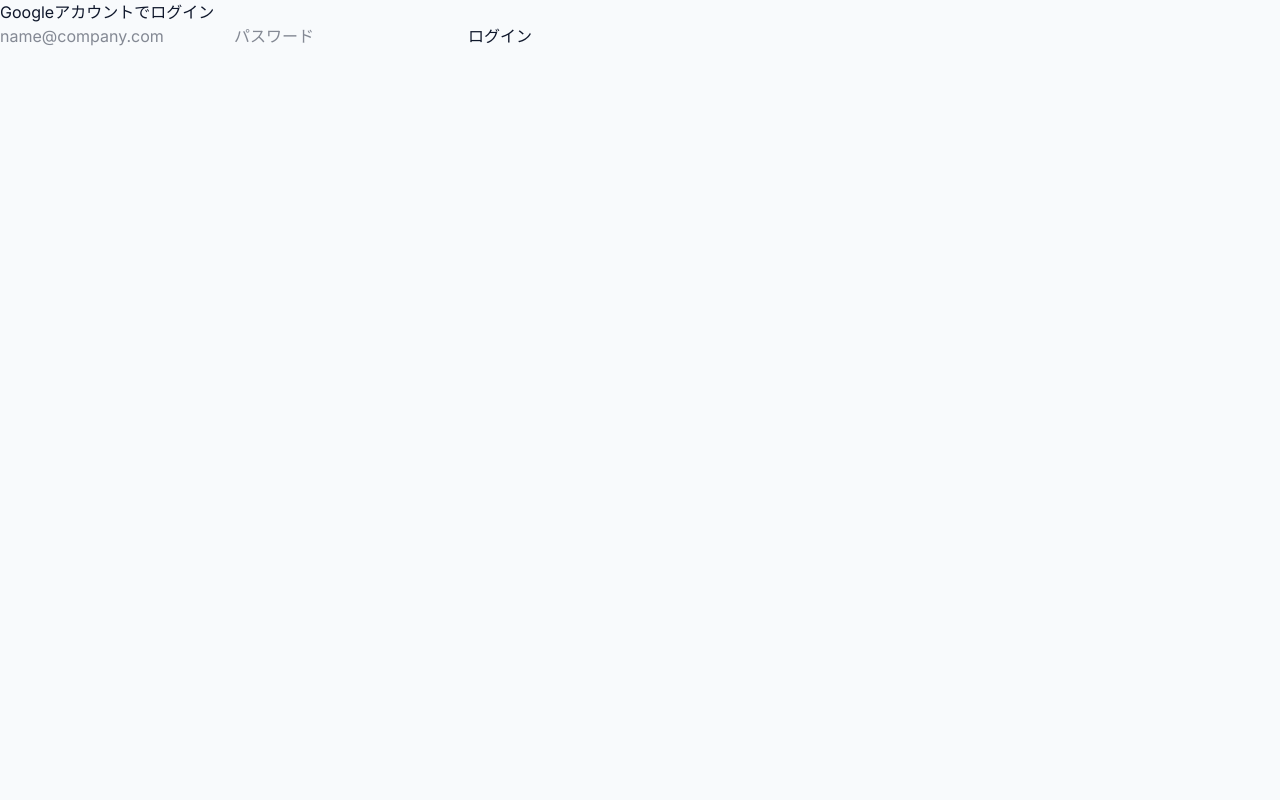
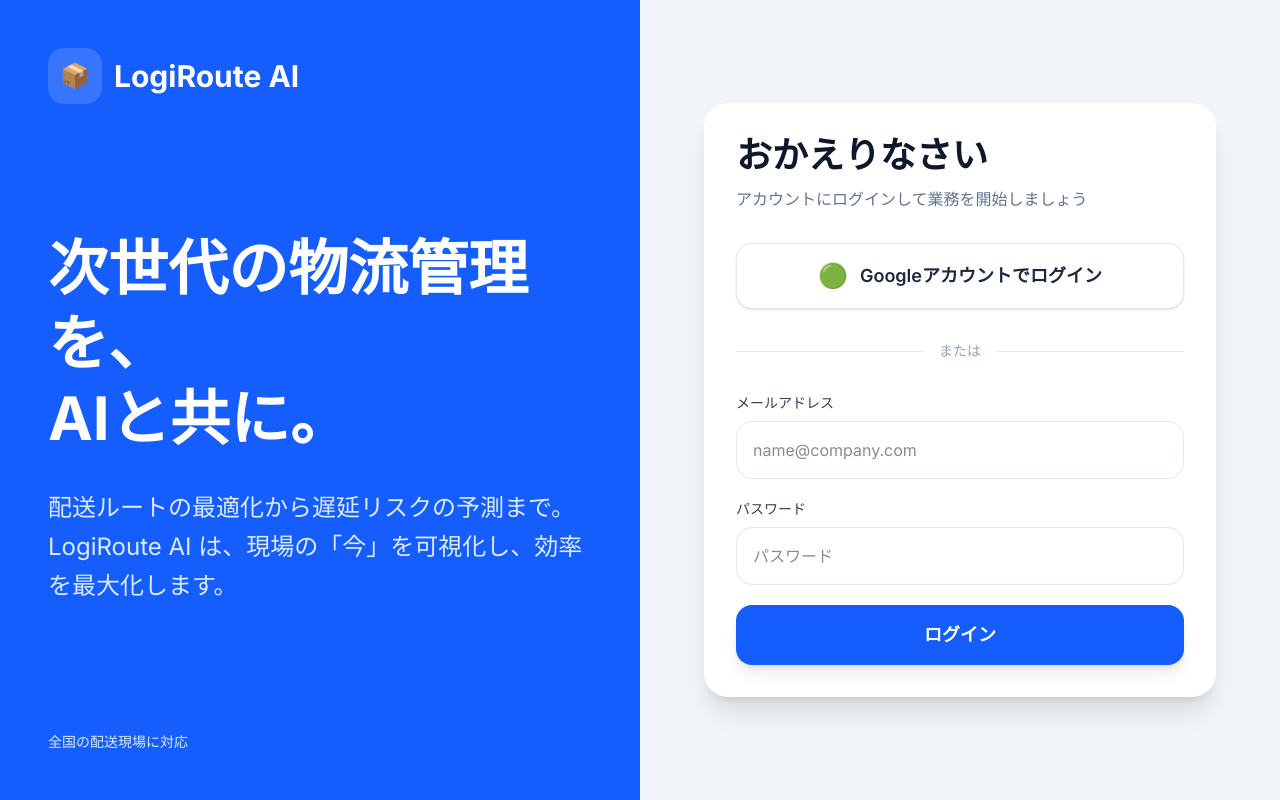
Before and after one commit to yuruttoiyashi/Logi-Route-Ai, a React (Vite) app: page /login in a window 1280 px wide. Built offline with nearby package versions, Linux system fonts and the light colour scheme; no server answers; the database is empty.

Commit message:
fix login redirect after auth

```diff
--- a/src/pages/LoginPage.tsx
+++ b/src/pages/LoginPage.tsx
@@ -1,66 +1,158 @@
-import React, { useState } from 'react';
+import React, { useEffect, useState } from 'react';
 import {
+  GoogleAuthProvider,
+  onAuthStateChanged,
   signInWithEmailAndPassword,
-  GoogleAuthProvider,
   signInWithRedirect,
 } from 'firebase/auth';
+import { useNavigate } from 'react-router-dom';
 import { auth } from '../lib/firebase';
 
 export default function LoginPage() {
+  const navigate = useNavigate();
+
   const [email, setEmail] = useState('');
   const [password, setPassword] = useState('');
   const [errorMessage, setErrorMessage] = useState('');
+  const [submitting, setSubmitting] = useState(false);
+
+  useEffect(() => {
+    const unsubscribe = onAuthStateChanged(auth, (user) => {
+      if (user) {
+        navigate('/dashboard', { replace: true });
+      }
+    });
+
+    return () => unsubscribe();
+  }, [navigate]);
 
   const handleEmailLogin = async (e: React.FormEvent<HTMLFormElement>) => {
     e.preventDefault();
 
     try {
+      setSubmitting(true);
       setErrorMessage('');
       await signInWithEmailAndPassword(auth, email, password);
+      navigate('/dashboard', { replace: true });
     } catch (error) {
       console.error(error);
       setErrorMessage('メールログインに失敗しました。');
+    } finally {
+      setSubmitting(false);
     }
   };
 
   const handleGoogleLogin = async () => {
     try {
+      setSubmitting(true);
       setErrorMessage('');
       const provider = new GoogleAuthProvider();
       await signInWithRedirect(auth, provider);
     } catch (error) {
       console.error(error);
       setErrorMessage('Googleログインに失敗しました。');
+      setSubmitting(false);
     }
   };
 
   return (
-    <div>
-      {errorMessage && <p>{errorMessage}</p>}
+    <div className="min-h-screen bg-slate-100">
+      <div className="grid min-h-screen lg:grid-cols-2">
+        <div className="hidden bg-blue-600 p-12 text-white lg:flex lg:flex-col lg:justify-between">
+          <div className="flex items-center gap-3">
+            <div className="rounded-2xl bg-white/15 p-3 text-2xl">📦</div>
+            <div className="text-3xl font-bold">LogiRoute AI</div>
+          </div>
 
-      <button type="button" onClick={handleGoogleLogin}>
+          <div className="max-w-xl">
+            <h1 className="text-6xl font-bold leading-tight">
+              次世代の物流管理を、
+              <br />
+              AIと共に。
+            </h1>
+            <p className="mt-8 text-2xl leading-relaxed text-blue-100">
+              配送ルートの最適化から遅延リスクの予測まで。
+              LogiRoute AI は、現場の「今」を可視化し、効率を最大化します。
+            </p>
+          </div>
+
+          <div className="text-sm text-blue-100">全国の配送現場に対応</div>
+        </div>
+
+        <div className="flex items-center justify-center p-6">
+          <div className="w-full max-w-lg rounded-3xl bg-white p-8 shadow-xl">
+            <h2 className="text-4xl font-bold text-slate-900">おかえりなさい</h2>
+            <p className="mt-3 text-slate-500">
+              アカウントにログインして業務を開始しましょう
+            </p>
+
+            {errorMessage && (
+              <div className="mt-6 rounded-2xl border border-rose-200 bg-rose-50 px-4 py-3 text-sm text-rose-600">
+                {errorMessage}
+              </div>
+            )}
+
+            <button
+              type="button"
+              onClick={handleGoogleLogin}
+              disabled={submitting}
+              className="mt-8 flex w-full items-center justify-center gap-3 rounded-2xl border border-slate-200 bg-white px-4 py-4 text-lg font-semibold text-slate-800 shadow-sm transition hover:bg-slate-50 disabled:cursor-not-allowed disabled:opacity-60"
+            >
+              <span className="text-2xl">🟢</span>
               Googleアカウントでログイン
             </button>
 
-      <form onSubmit={handleEmailLogin}>
+            <div className="my-8 flex items-center gap-4 text-sm text-slate-400">
+              <div className="h-px flex-1 bg-slate-200" />
+              <span>または</span>
+              <div className="h-px flex-1 bg-slate-200" />
+            </div>
+
+            <form onSubmit={handleEmailLogin} className="space-y-5">
+              <div>
+                <label htmlFor="email" className="mb-2 block text-sm font-medium text-slate-700">
+                  メールアドレス
+                </label>
                 <input
+                  id="email"
+                  name="email"
                   type="email"
                   value={email}
                   onChange={(e) => setEmail(e.target.value)}
                   placeholder="name@company.com"
+                  className="w-full rounded-2xl border border-slate-200 px-4 py-4 text-base outline-none transition focus:border-blue-500"
                 />
+              </div>
 
+              <div>
+                <label
+                  htmlFor="password"
+                  className="mb-2 block text-sm font-medium text-slate-700"
+                >
+                  パスワード
+                </label>
                 <input
+                  id="password"
+                  name="password"
                   type="password"
                   value={password}
                   onChange={(e) => setPassword(e.target.value)}
                   placeholder="パスワード"
+                  className="w-full rounded-2xl border border-slate-200 px-4 py-4 text-base outline-none transition focus:border-blue-500"
                 />
+              </div>
 
-        <button type="submit">
-          ログイン
+              <button
+                type="submit"
+                disabled={submitting}
+                className="w-full rounded-2xl bg-blue-600 px-4 py-4 text-lg font-semibold text-white shadow-lg transition hover:bg-blue-700 disabled:cursor-not-allowed disabled:opacity-60"
+              >
+                {submitting ? '処理中...' : 'ログイン'}
               </button>
             </form>
           </div>
+        </div>
+      </div>
+    </div>
   );
 }
```
Lines whose indentation alone changed are shown as unchanged.
